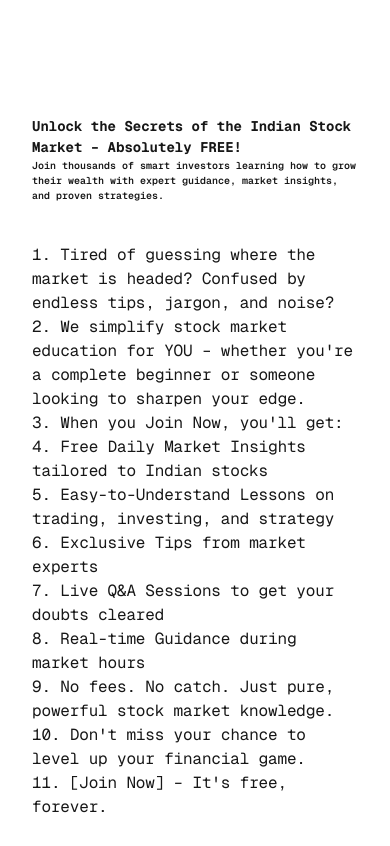
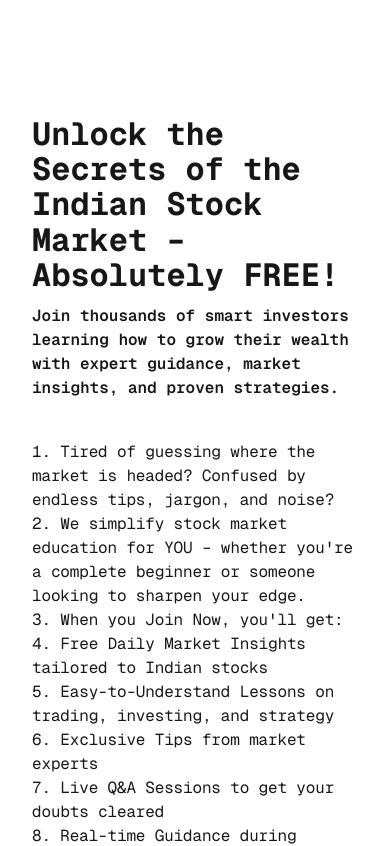
Before and after one commit to erikksuzuki/investment-courses, a Next.js app: page / in a window 390 px wide. Shown: the top 846 px of the page. Built offline with nearby package versions, Linux system fonts and the light colour scheme.

Commit message:
Update page.tsx

```diff
--- a/app/page.tsx
+++ b/app/page.tsx
@@ -80,10 +80,10 @@ export default function Home() {
     <div className="grid grid-rows-[20px_1fr_20px] items-center justify-items-center min-h-screen p-8 pb-20 gap-16 sm:p-20 font-[family-name:var(--font-geist-sans)]">
       <main className="flex flex-col gap-[32px] row-start-2 items-center sm:items-start">
         <ol className="list-inside list-decimal text-left font-[family-name:var(--font-geist-mono)]">
-          <h1 className="md:text-[32px] text-[14px] font-bold">
+          <h1 className="md:text-[32px] text-[32px] font-bold leading-[1.1] mb-3">
             Unlock the Secrets of the Indian Stock Market – Absolutely FREE!
           </h1>
-          <h2 className="md:text-[16px] text-[10px] font-semibold mb-10">
+          <h2 className="md:text-[16px] text-[16px] font-semibold mb-10">
             Join thousands of smart investors learning how to grow their wealth
             with expert guidance, market insights, and proven strategies.
           </h2>
```
